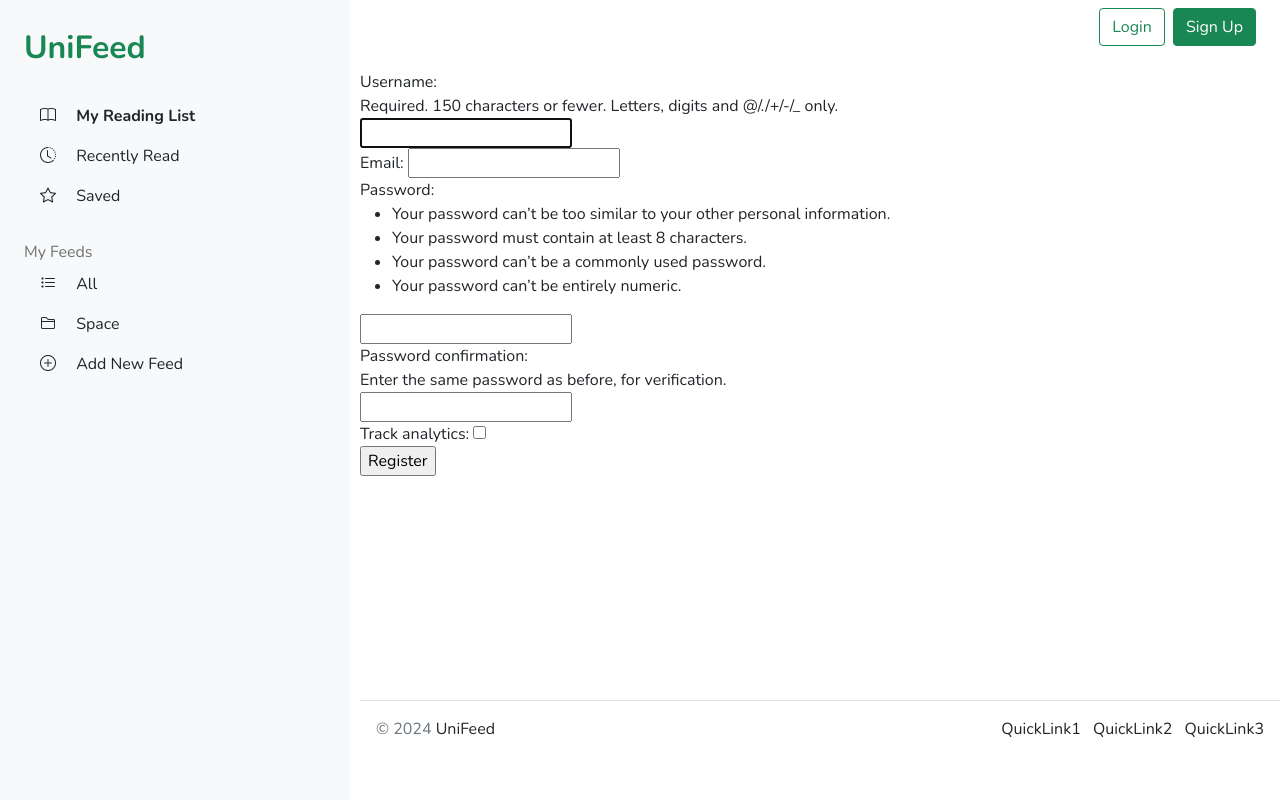
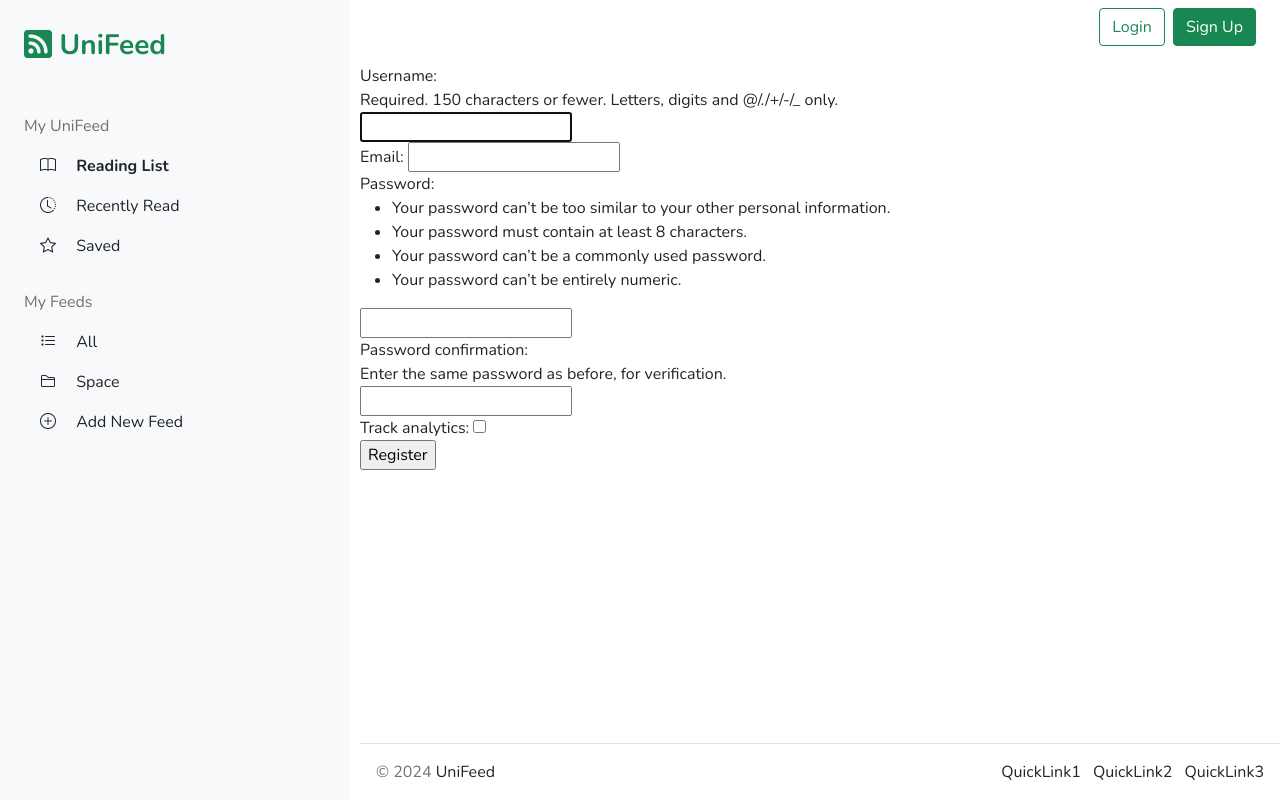
Before and after one commit to JordanTallon/unifeed_archived, a Django app: page /account/registration/ in a window 1280 px wide. Run offline with Django 5.2, Linux system fonts and the light colour scheme.

Commit message:
Small tweaks to sidenav (brand logo, defined sections)

```diff
--- a/project_files/templates/global/sidenav.html
+++ b/project_files/templates/global/sidenav.html
@@ -5,12 +5,18 @@ Note: Should the side nav even render at all if the user is not logged in?
     <ul class="nav flex-column p-4">
         <li class="nav-item mb-4">
             <a href="{% url "home" %}"
-               class="navbar-brand fs-2 fw-bold text-success">UniFeed</a>
+               class="navbar-brand fs-3 fw-bold text-success">
+                <i class="bi bi-rss-fill"></i>
+                UniFeed
+            </a>
+        </li>
+        <li class="nav-item mt-4 mb-2">
+            <span class="navbar-text">My UniFeed</span>
         </li>
         <li class="nav-item">
             <a class="nav-link text-dark active" href="{% url 'feed-list' %}">
                 <i class="me-3 bi bi-book"></i>
-                <span>My Reading List</span>
+                <span>Reading List</span>
             </a>
         </li>
         <li class="nav-item">
@@ -25,7 +31,7 @@ Note: Should the side nav even render at all if the user is not logged in?
                 <span>Saved</span>
             </a>
         </li>
-        <li class="nav-item mt-4">
+        <li class="nav-item mt-4 mb-2">
             <span class="navbar-text">My Feeds</span>
         </li>
         <li class="nav-item">
--- a/project_files/unifeed/static/style.css
+++ b/project_files/unifeed/static/style.css
@@ -23,7 +23,6 @@ body {
 /* Header */
 header {
     grid-area: header;
-    height: 60px;
 }
 
 #left-sidebar {
@@ -37,8 +36,6 @@ main {
 
 footer {
     grid-area: footer;
-    margin-top: auto;
-    height: 100px;
 }
 
 .active {
```
